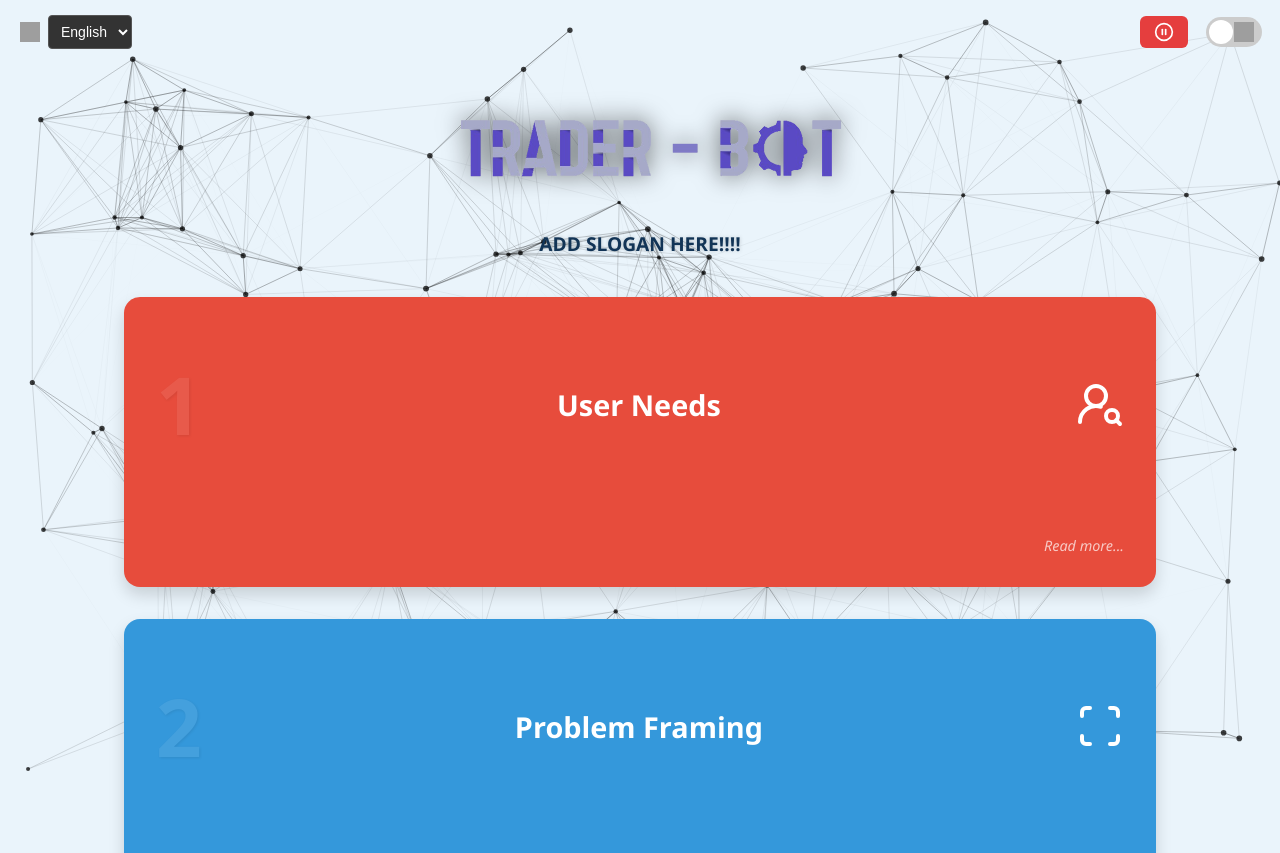
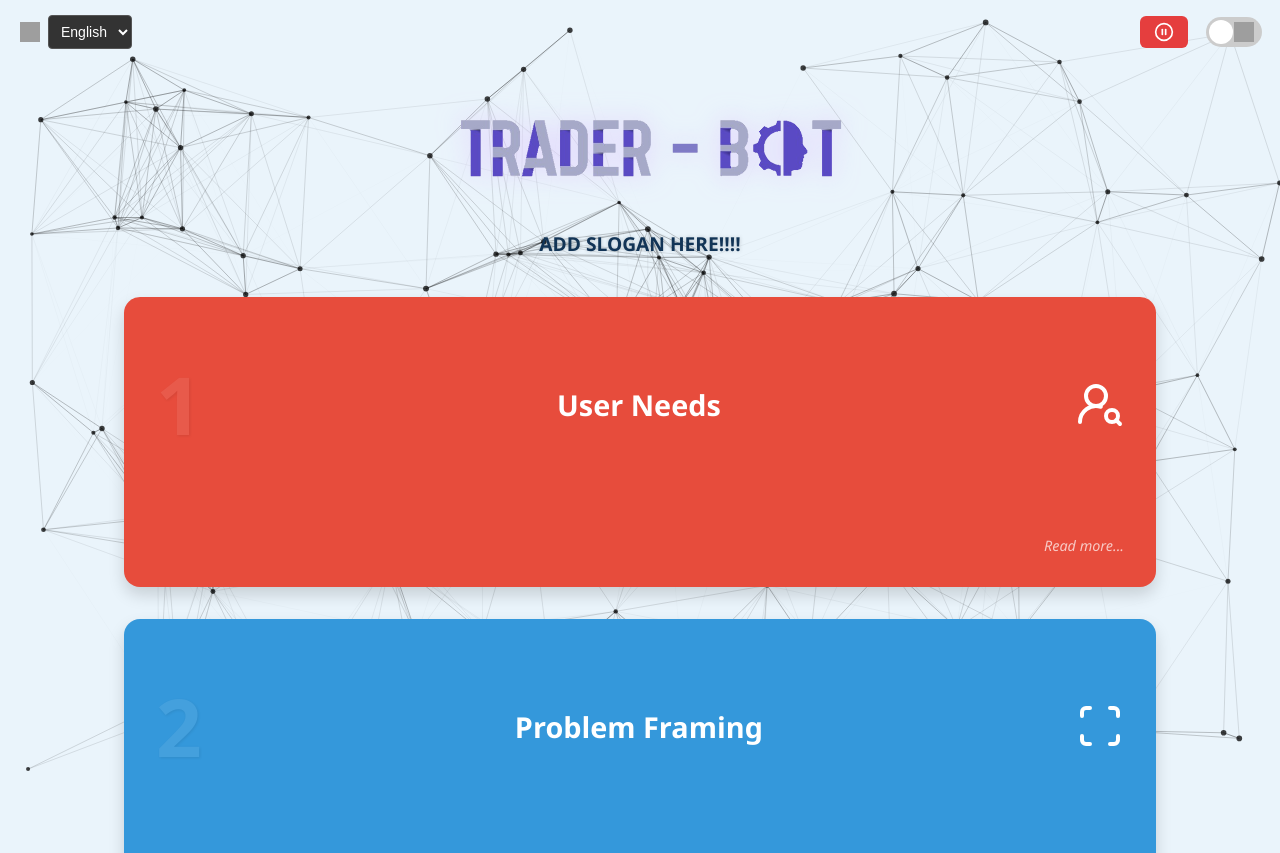
Before and after one commit to KaremHijaze/TraderBot, a plain HTML site: page index.html in a window 1280 px wide. Shown: the top 853 px of the page. Drawn offline with Linux system fonts and the light colour scheme; grey boxes are pictures that could not be loaded.

Commit message:
logo changes

```diff
--- a/styles.css
+++ b/styles.css
@@ -108,7 +108,7 @@ footer > * {
   max-width: 460px;
   height: auto;
   filter: drop-shadow(0 0 12px rgba(141, 111, 177, 0.8));
-    /* filter: drop-shadow(0 0 12px rgba(222, 195, 255, 0.8)); */
+  filter: drop-shadow(0 0 12px rgba(222, 195, 255, 0.6));
   transition: transform 0.3s ease, filter 0.3s ease;
 }
 
@@ -117,9 +117,9 @@ footer > * {
   filter: drop-shadow(0 0 20px rgba(187, 134, 252, 1));
 }
 
-body[data-theme="light"] .hero-logo {
+/* body[data-theme="light"] .hero-logo {
   filter: drop-shadow(0 0 12px rgba(0, 0, 0, 0.6));
-}
+} */
 
 #slogan {
   font-weight: bold;
```
